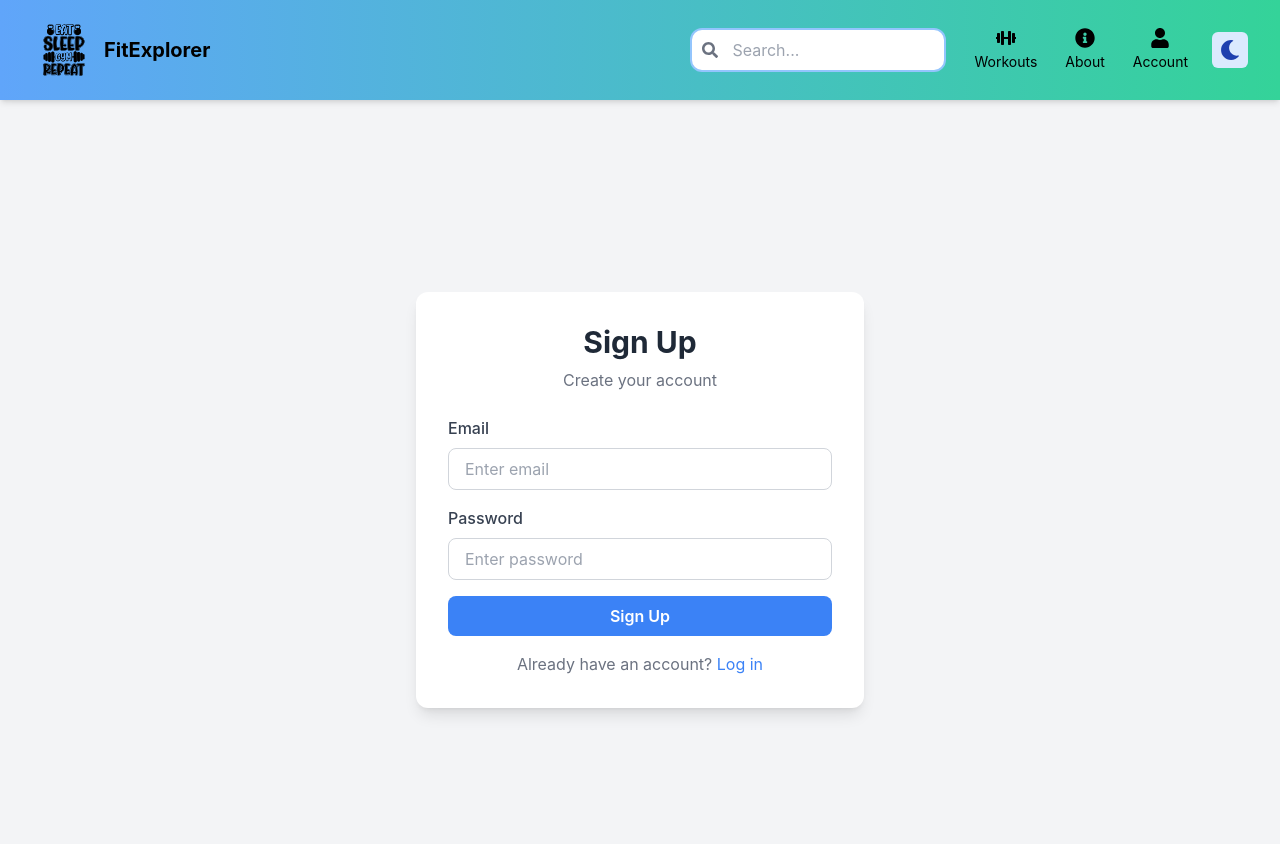
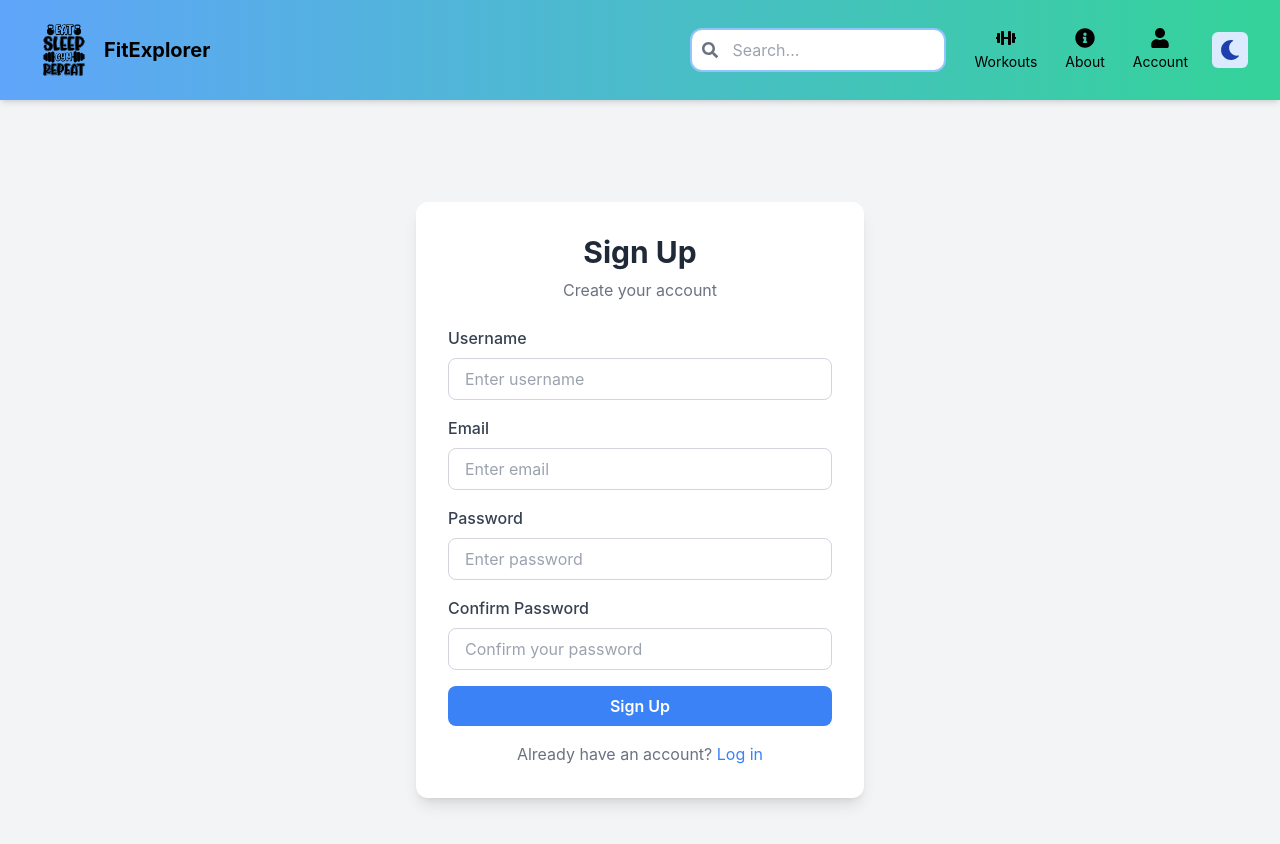
Before and after one commit to Chia213/FitExplorer, a React (Vite) app in the folder frontend/: page /signup in a window 1280 px wide. Shown: the top 844 px of the page. Built offline with nearby package versions, Linux system fonts and the light colour scheme.

Commit message:
Update Signup missed the username and validate password

```diff
--- a/frontend/src/api/auth.js
+++ b/frontend/src/api/auth.js
@@ -1,10 +1,10 @@
 const API_URL = import.meta.env.VITE_API_URL || "http://localhost:8000";
 
-export const registerUser = async (email, password) => {
+export const registerUser = async (email, password, username) => {
   const response = await fetch(`${API_URL}/auth/register`, {
     method: "POST",
     headers: { "Content-Type": "application/json" },
-    body: JSON.stringify({ email, password }),
+    body: JSON.stringify({ email, password, username }),
   });
   return response.json();
 };
--- a/frontend/src/pages/Signup.jsx
+++ b/frontend/src/pages/Signup.jsx
@@ -4,8 +4,10 @@ import { useNavigate } from "react-router-dom";
 
 function Signup() {
   const [formData, setFormData] = useState({
+    username: "",
     email: "",
     password: "",
+    confirmPassword: "",
   });
   const [error, setError] = useState(null);
   const [success, setSuccess] = useState(null);
@@ -24,8 +26,17 @@ function Signup() {
     setError(null);
     setSuccess(null);
 
+    if (formData.password !== formData.confirmPassword) {
+      setError("Passwords do not match");
+      return;
+    }
+
     try {
-      const response = await registerUser(formData.email, formData.password);
+      const response = await registerUser(
+        formData.email,
+        formData.password,
+        formData.username
+      );
 
       if (response.message === "User registered successfully") {
         setSuccess("Account created! Redirecting to login...");
@@ -54,6 +65,24 @@ function Signup() {
         )}
 
         <form onSubmit={handleSubmit} className="mt-6 space-y-4">
+          <div>
+            <label className="block text-gray-700 dark:text-gray-300 font-medium">
+              Username
+            </label>
+            <input
+              type="text"
+              name="username"
+              value={formData.username}
+              onChange={handleChange}
+              placeholder="Enter username"
+              required
+              className="w-full px-4 py-2 mt-2 border border-gray-300 dark:border-gray-600 rounded-lg
+                         bg-white dark:bg-gray-700
+                         text-gray-900 dark:text-gray-100
+                         focus:outline-none focus:ring-2 focus:ring-blue-400 dark:focus:ring-blue-500"
+            />
+          </div>
+
           <div>
             <label className="block text-gray-700 dark:text-gray-300 font-medium">
               Email
@@ -90,6 +119,24 @@ function Signup() {
             />
           </div>
 
+          <div>
+            <label className="block text-gray-700 dark:text-gray-300 font-medium">
+              Confirm Password
+            </label>
+            <input
+              type="password"
+              name="confirmPassword"
+              value={formData.confirmPassword}
+              onChange={handleChange}
+              placeholder="Confirm your password"
+              required
+              className="w-full px-4 py-2 mt-2 border border-gray-300 dark:border-gray-600 rounded-lg
+                         bg-white dark:bg-gray-700
+                         text-gray-900 dark:text-gray-100
+                         focus:outline-none focus:ring-2 focus:ring-blue-400 dark:focus:ring-blue-500"
+            />
+          </div>
+
           <button
             type="submit"
             className="w-full bg-blue-500 hover:bg-blue-600
```
Also changed, not shown: 2 other files (tests, documents, lock files or other folders).
